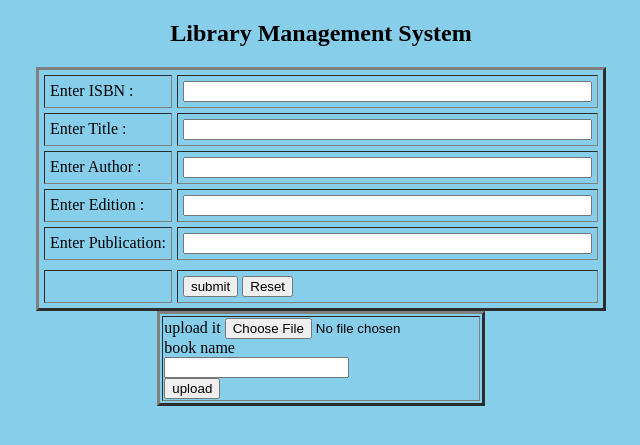
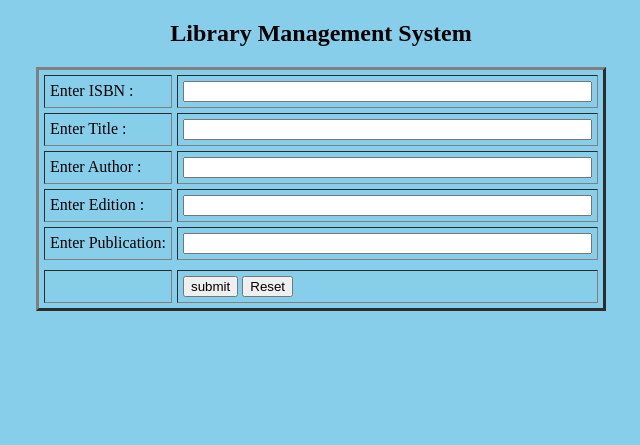
Before and after one commit to aryanthapliyal/Library-Management-System, a PHP site: page /library.php in a window 1280 px wide. Shown: the top 445 px of the page, without its empty margins (319-959 px from the left). Run offline with PHP 8.4, Linux system fonts and the light colour scheme.

Commit message:
Update library.php

```diff
--- a/library.php
+++ b/library.php
@@ -37,49 +37,5 @@
             </tr>
         </table>
     </form>
-    <table border= 3 align="center" >
-	<tr>	<td>
-<form method="POST" action="" enctype="multipart/form-data">
-<label> upload it </label>
-<input type="file"	name="image"	value="" />
-			<div>
-
-			</div>
-<label> book name </label>
-<div>
-<input type ="text" name ="name" value="">
-</div>
-<div>
-<input type='submit' name='upload' value='upload' >
-</div>
-</form>
-    <?php
-    $connection = mysqli_connect("localhost","root","");
-    $db = mysqli_select_db($connection,'photos');
-
-    if(isset($_POST['upload']))
-    {
-   $file = addslashes(file_get_contents($_FILES["image"]["tmp_name"]));
-     $name = $_POST['name'];
-
-     $query = "INSERT INTO `imager`(`image`,`name`) VALUES('$file','$name')";
-      $query_run = mysqli_query($connection,$query);
-
-        if($query_run)
-        {
-          echo '<script type = "text/javascript"> alert("Image Uploaded")</script>';
-        }
-        else{
-          echo '<script type = "text/javascript"> alert("Image not Uploaded")</script>';
-        }
-
-    }
-
-    ?>
-
-	</div>
-</td>
-</tr>
-</table>
 </body>
 </html>
```
